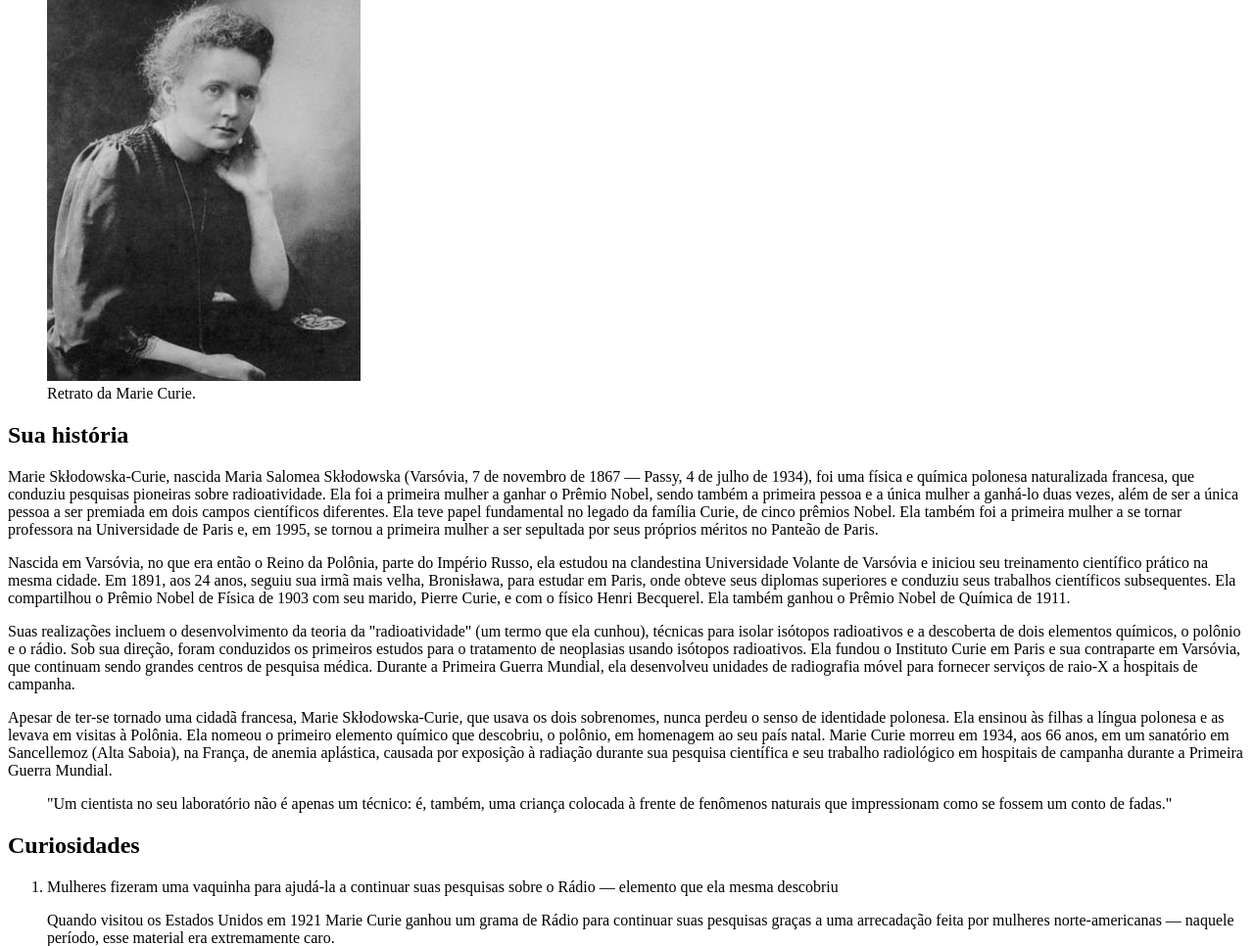
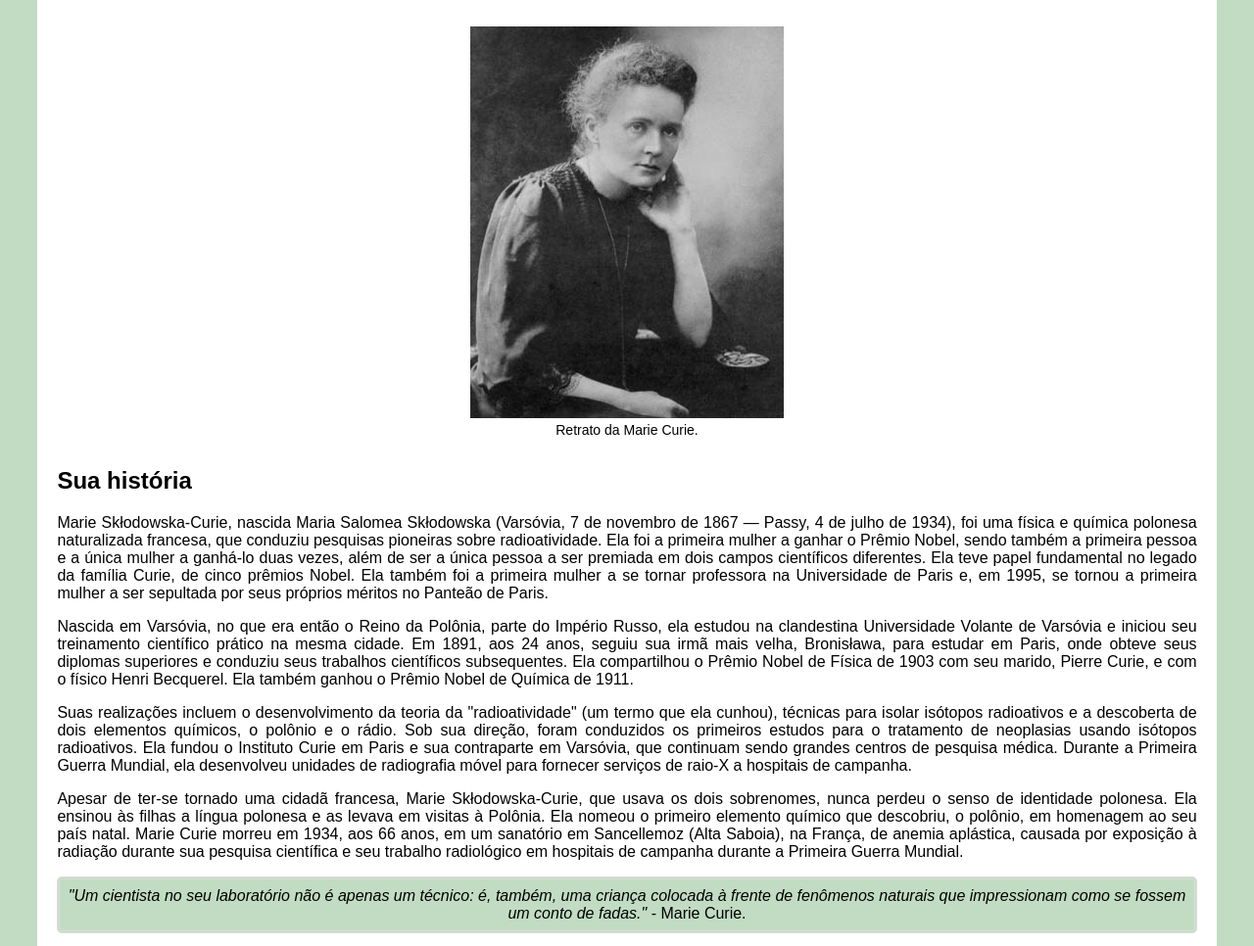
Before and after one commit to karinasasaki/Pagina-Marie_Curie, a plain HTML site: page index.html in a window 1280 px wide. Shown: the part 125-1091 px from the top of the page at 98% size. Drawn offline with Linux system fonts and the light colour scheme.

Commit message:
Estilização da página com CSS

```diff
--- a/css/styles.css
+++ b/css/styles.css
@@ -0,0 +1,71 @@
+html{
+    font-family: Arial, Helvetica, sans-serif;
+    background-color: #c1dcc3;
+}
+
+body{
+    background-color: white;
+    margin: 3%;
+    padding: 15px 20px;
+}
+
+h1{
+    text-align: center;
+    margin: 0;
+    padding: 3px;
+    font-size: 40px;
+}
+
+h2{
+    margin-top: 30px;
+}
+
+.primeiro-paragrafo{
+    font-style: italic;
+    text-align: center;
+    margin-top: 0;
+    margin-bottom: 30px;
+}
+
+figure{
+    text-align: center;
+}
+
+figcaption{
+    font-size: 14px;
+}
+
+img{
+    max-height: 500px;
+}
+
+blockquote{
+    text-align: center;
+    font-style: italic;
+    background-color: #c1dcc3;
+    border-style: double;
+    border-color: #DDD;
+    border-radius: 5px;
+    padding: 8px;
+    margin: 0;
+}
+
+.autora{
+    font-style: normal;
+    display:inline;
+}
+
+p{
+    text-align: justify;
+}
+
+ol{
+    list-style-position: inside;
+    padding: 0;
+}
+
+ol li{
+    font-weight: bold;
+    font-size: 18px;
+    margin-top: 30px;
+}
--- a/index.html
+++ b/index.html
@@ -7,7 +7,7 @@
     </head>
     <body>
         <h1> Marie Curie</h1>
-        <p>Cientista que conduziu pesquisas pioneiras sobre radioatividade.</p>
+        <p class="primeiro-paragrafo">Cientista que conduziu pesquisas pioneiras sobre radioatividade.</p>
         <figure>
             <img src="img/marie-curie.jpg" alt="Retrato da Marie Curie.">
             <figcaption>Retrato da Marie Curie.</figcaption>
@@ -26,7 +26,7 @@
             Apesar de ter-se tornado uma cidadã francesa, Marie Skłodowska-Curie, que usava os dois sobrenomes, nunca perdeu o senso de identidade polonesa. Ela ensinou às filhas a língua polonesa e as levava em visitas à Polônia. Ela nomeou o primeiro elemento químico que descobriu, o polônio, em homenagem ao seu país natal. Marie Curie morreu em 1934, aos 66 anos, em um sanatório em Sancellemoz (Alta Saboia), na França, de anemia aplástica, causada por exposição à radiação durante sua pesquisa científica e seu trabalho radiológico em hospitais de campanha durante a Primeira Guerra Mundial.
         </p>
         <blockquote>
-            "Um cientista no seu laboratório não é apenas um técnico: é, também, uma criança colocada à frente de fenômenos naturais que impressionam como se fossem um conto de fadas."
+            "Um cientista no seu laboratório não é apenas um técnico: é, também, uma criança colocada à frente de fenômenos naturais que impressionam como se fossem um conto de fadas."<div class="autora"> - Marie Curie.</div>
         </blockquote>
         <h2>Curiosidades</h2>
         <ol>
@@ -50,7 +50,7 @@
             <figcaption>Radioactive (2020).</figcaption>
         </figure>
         <p>Disponível na Netflix do Brasil, o filme Radioactive narra a vida de Marie Curie e mostra as dificuldades e genialidade da trajetória de uma das cientistas mais importantes da história. A biografia aborda o papel das mulheres nas ciências e aborda as consequências da descoberta de Curie para a medicina, a indústria e a guerra.</p>
-        <p>O filme é baseado no romance gráfico "Radioactive: Marie & Pierre Curie: A Tale of Love and Fallout", lançado em 2010 e escrito por Lauren Redniss. Tem direção de Marjane Satrapi, cineasta e ilustradora, autora do filme e do romance gráfico Persépolis, e estrelado por Rosamund Pike (Garota Exemplar, Orgulho e Preconceito). </p>
+        <p>O filme é baseado no romance gráfico "Radioactive: Marie & Pierre Curie: A Tale of Love and Fallout", lançado em 2010 e escrito por Lauren Redniss. Tem direção de Marjane Satrapi, cineasta e ilustradora, autora do filme e do romance gráfico Persépolis, e estrelado por Rosamund Pike (Garota Exemplar, Orgulho e Preconceito).</p>
     </body>
     <h2>Biografia</h2>
     <p>Você pode conhecer mais sobre a vida da Marie Curie comprando a sua biografia disponível na Amazon neste <a href="https://a.co/d/9b6cGxr" target="b
```
